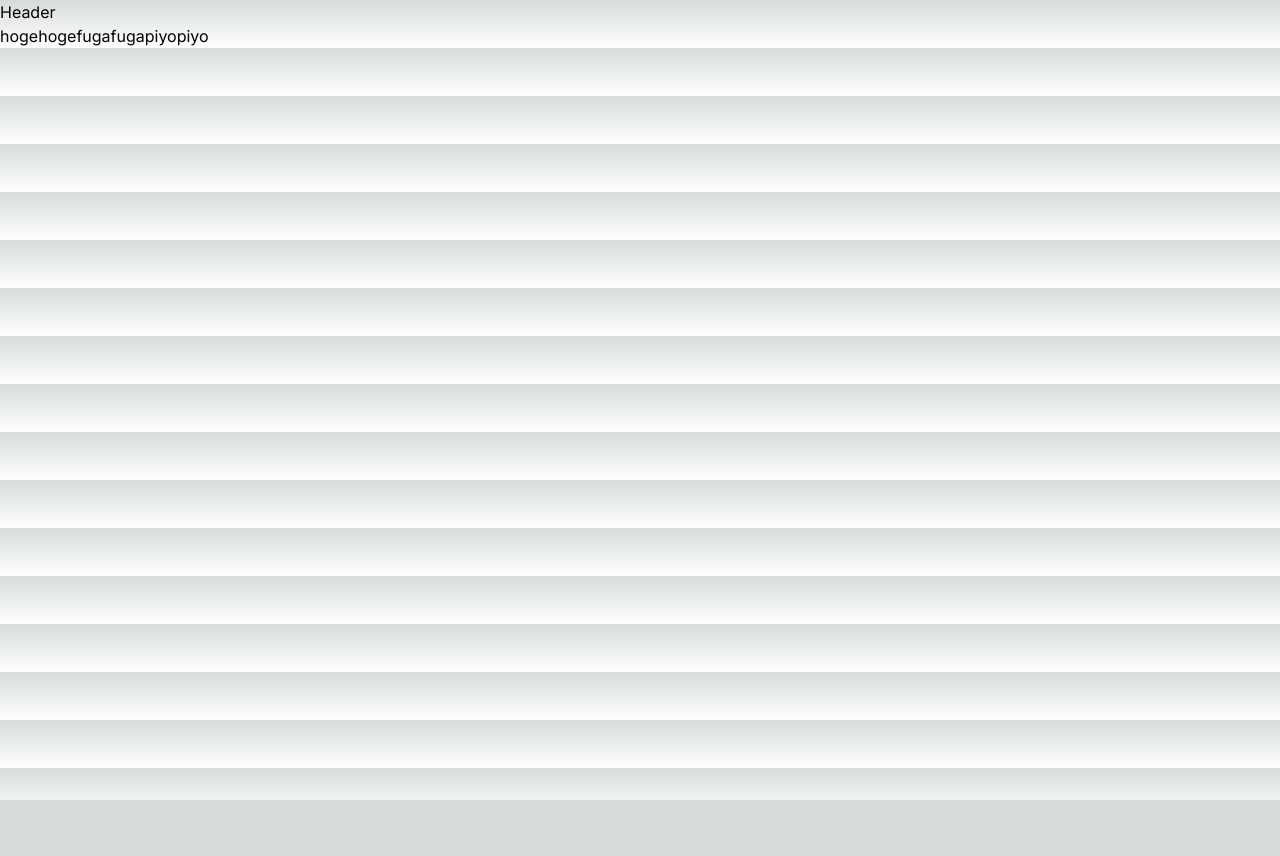
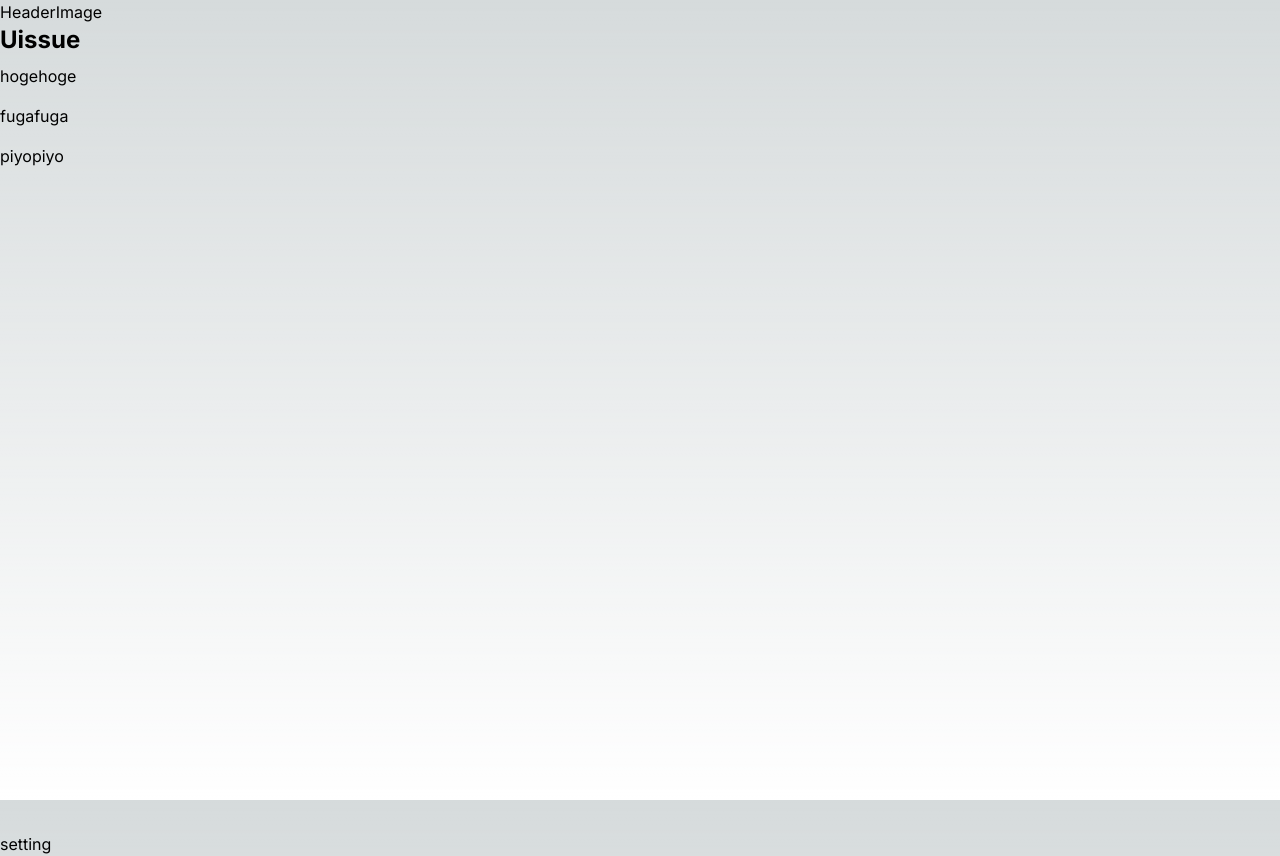
Before and after one commit to MasaUchida/UI_knowledge_product, a Next.js app: page / in a window 1280 px wide. Before the commit the page ends 800 px from the top, so only its background shows below. Built offline with nearby package versions, Linux system fonts and the light colour scheme.

Commit message:
ヘッダーイメージ追加

```diff
--- a/package.json
+++ b/package.json
@@ -23,6 +23,8 @@
     "typescript": "5.0.4"
   },
   "devDependencies": {
-    "eslint-config-prettier": "^8.8.0"
+    "eslint-config-prettier": "^8.8.0",
+    "eslint-plugin-tailwindcss": "^3.11.0",
+    "prettier-plugin-tailwindcss": "^0.2.8"
   }
 }
--- a/src/app/layout.tsx
+++ b/src/app/layout.tsx
@@ -14,8 +14,8 @@ type Props = {
 
 export default function RootLayout({ children }: Props) {
   return (
-    <html lang="en">
-      <body className={inter.className}>{children}</body>
+    <html lang="en" className="h-screen">
+      <body className={`${inter.className} h-full`}>{children}</body>
     </html>
   );
 }
--- a/src/app/page.tsx
+++ b/src/app/page.tsx
@@ -3,7 +3,7 @@ import Image from "next/image";
 
 export default function Home() {
   return (
-    <main>
+    <main className="h-full">
       <Header></Header>
     </main>
   );
--- /dev/null
+++ b/src/components/Elements/Header/HeaderImage.tsx
@@ -0,0 +1,12 @@
+import React from "react";
+
+function HeaderImage() {
+  return (
+    <>
+      <div>HeaderImage</div>
+      <h1 className="text-2xl font-bold">Uissue</h1>
+    </>
+  );
+}
+
+export default HeaderImage;
--- a/src/components/Elements/Header/HeaderListItem.tsx
+++ b/src/components/Elements/Header/HeaderListItem.tsx
@@ -8,10 +8,10 @@ type props = {
 function HeaderListItem(props: props) {
   const { label, icon } = props;
   return (
-    <>
+    <li className="flex items-center h-10">
       {icon == true && <div>icon</div>}
       {props.label}
-    </>
+    </li>
   );
 }
 
--- a/src/components/Elements/Header/index.tsx
+++ b/src/components/Elements/Header/index.tsx
@@ -1,13 +1,19 @@
 import React from "react";
 import HeaderListItem from "./HeaderListItem";
+import HeaderImage from "./HeaderImage";
 
 function Header() {
   return (
-    <div>
-      <div>Header</div>
-      <HeaderListItem label="hogehoge"></HeaderListItem>
-      <HeaderListItem label="fugafuga"></HeaderListItem>
-      <HeaderListItem label="piyopiyo"></HeaderListItem>
+    <div className="h-full w-60">
+      <HeaderImage></HeaderImage>
+      <div className="flex flex-col h-full">
+        <ul className="h-full">
+          <HeaderListItem label="hogehoge"></HeaderListItem>
+          <HeaderListItem label="fugafuga"></HeaderListItem>
+          <HeaderListItem label="piyopiyo"></HeaderListItem>
+        </ul>
+        <div>setting</div>
+      </div>
     </div>
   );
 }
```
Also changed, not shown: .eslintrc.json, 1 other file (tests, documents, lock files or other folders).
